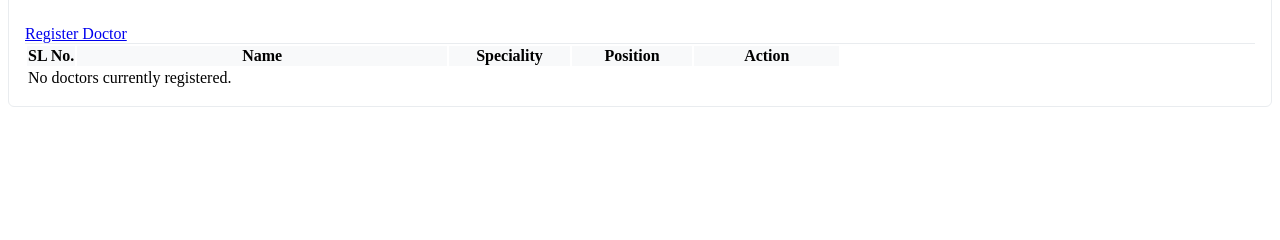
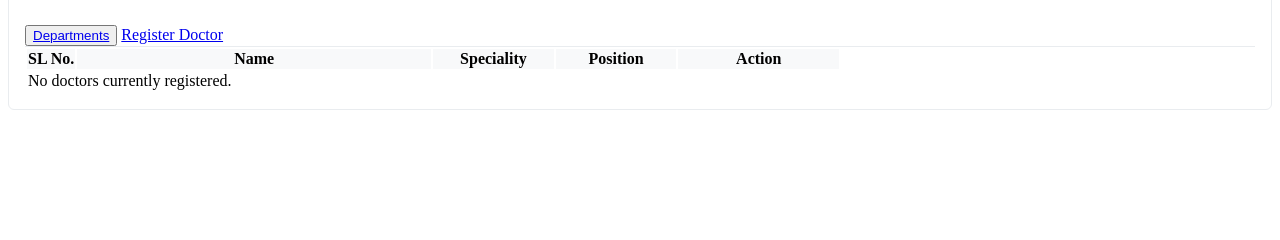
Before and after one commit to 24f2005905/hms_mad, a Flask app: template hms-frontend/templates/registered_doctors.html in a window 1280 px wide. Shown: the part 62-302 px from the top of the page. Run offline with Flask 3, Linux system fonts and the light colour scheme; the template is opened without the code that fills it, so the values that code supplies are empty; parts of the project's set-up code (start-up, migrations or seed data) failed here and were passed over.

Commit message:
Department Search and Book Appointment fix

```diff
--- a/hms-frontend/templates/registered_doctors.html
+++ b/hms-frontend/templates/registered_doctors.html
@@ -39,12 +39,24 @@
   <div class="patients-panel">
     <div class="d-flex align-items-center mb-3">
       <h6 class="mb-0">Registered Doctors | Total: {{registered_doctors}}</h6>
+
       <div class="ms-auto small">
+
+      <button type="button" class="ms-auto btn btn-sm btn-outline-primary" data-bs-toggle="modal" data-bs-target="#availabilityModal">
+        <a href="{{ url_for('Doctor_Search') }}"
+         class="text-decoration-none"
+         style="font-weight: 500; ">
+        Departments
+        </a>
+      </button>
+
       <a href="{{ url_for('Doctor_Register') }}"
          class="btn btn-sm btn-outline-primary btn-view">
         Register Doctor
       </a>
+
     </div>
+
     </div>
 
     <div class="patients-scroll">
@@ -55,7 +67,7 @@
           <th style="text-align:center;">Name</th>
           <th style="width:15%;text-align:center;">Speciality</th>
           <th style="width:15%;text-align:center;">Position</th>
-          <th style="width:18%; text-align:center;">Action</th>
+          <th style="width:20%; text-align:center;">Action</th>
           </tr>
         </thead>
         <tbody>
@@ -70,10 +82,13 @@
                 <td style="text-align:center;">{{ d.Specialities }}</td>
                 <td style="text-align:center;">{{ d.Dept_Position }}</td>
                 <td class="text-center">
-                  <a href="{{ url_for('Doctor_Profile', User_ID = d.User_ID) }}"
-                     class="btn btn-sm btn-outline-primary btn-view">
-                    View
+
+                  <a href="{{ url_for('Book_Appointment',Doctor_ID = d.User_ID) }}"
+                  class="btn btn-sm btn-outline-primary btn-view"
+                  style="font-weight: 500; ">
+                  Book
                   </a>
+
                   <a href="{{ url_for('edit_profile', User_ID = d.User_ID) }}"
                      class="btn btn-sm btn-outline-yellow btn-view">
                     Edit
```
Also changed, not shown: hms-frontend/templates/admin_upcoming_appt.html (+0 -10 lines).
